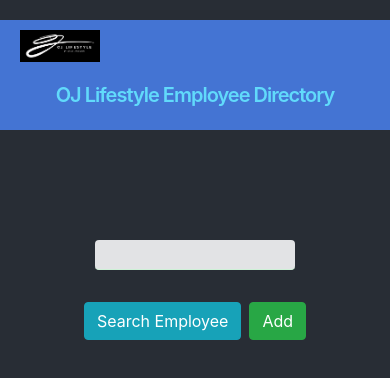
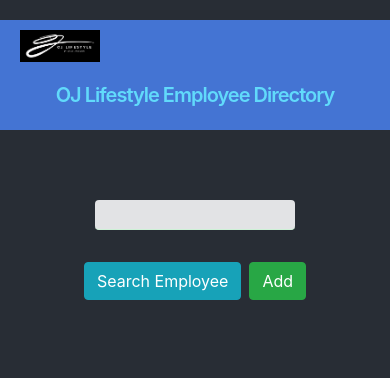
Before and after one commit to fahad-zakir/Firebase-React-Employee-Directory, a React (Create React App) app: page / in a window 390 px wide. Shown: the top 378 px of the page. Built offline with nearby package versions, Linux system fonts and the light colour scheme.

Commit message:
updated-css

```diff
--- a/src/App.css
+++ b/src/App.css
@@ -166,3 +166,11 @@ html, body, #background {
          margin: 2px auto;
     }
 }
+ @media only screen and (max-width : 550px) {
+      .search--input {
+         margin-top: 70px;
+    }
+    .tableData {
+      margin-top: 7%;
+    }
+}
```
